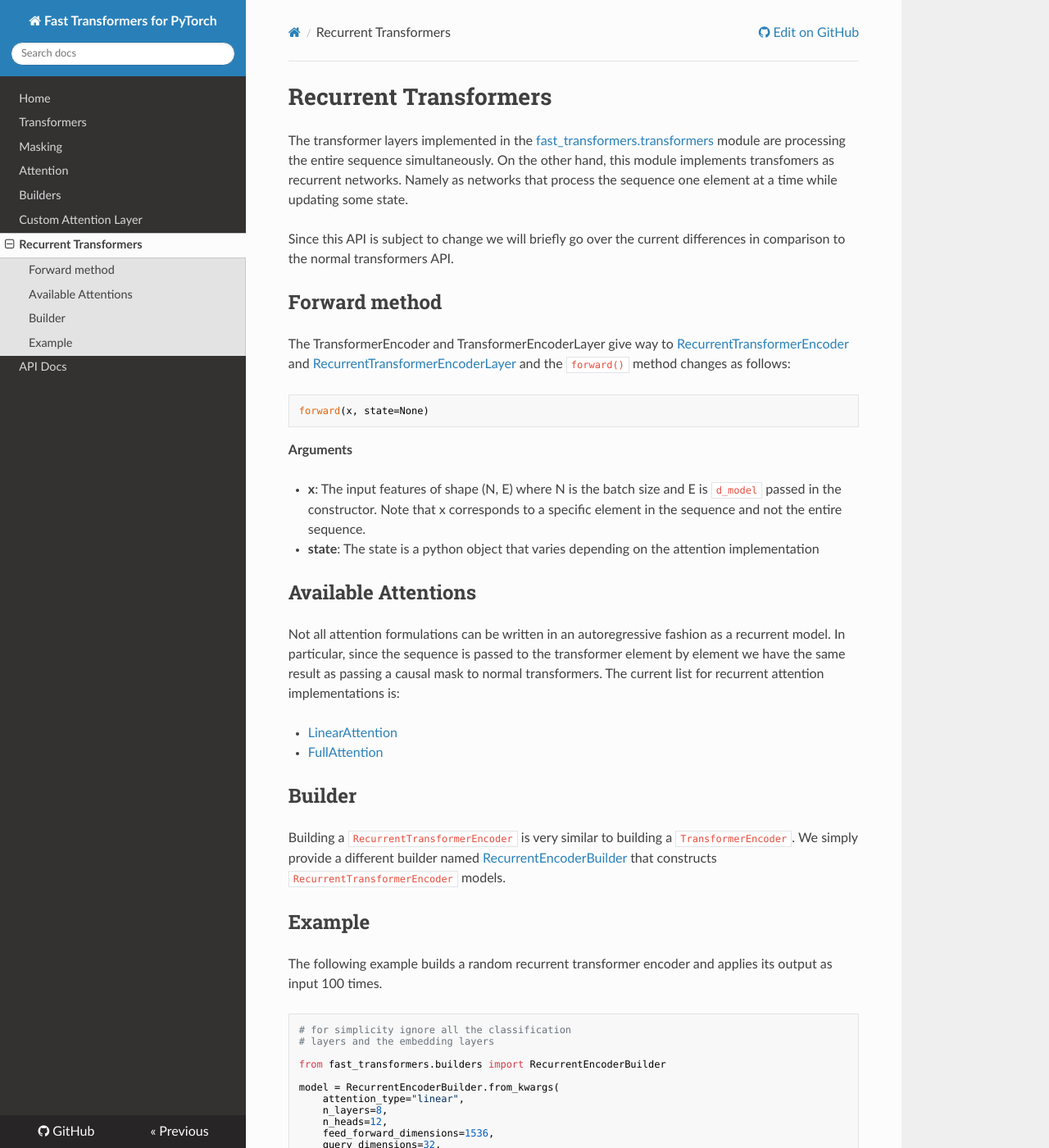
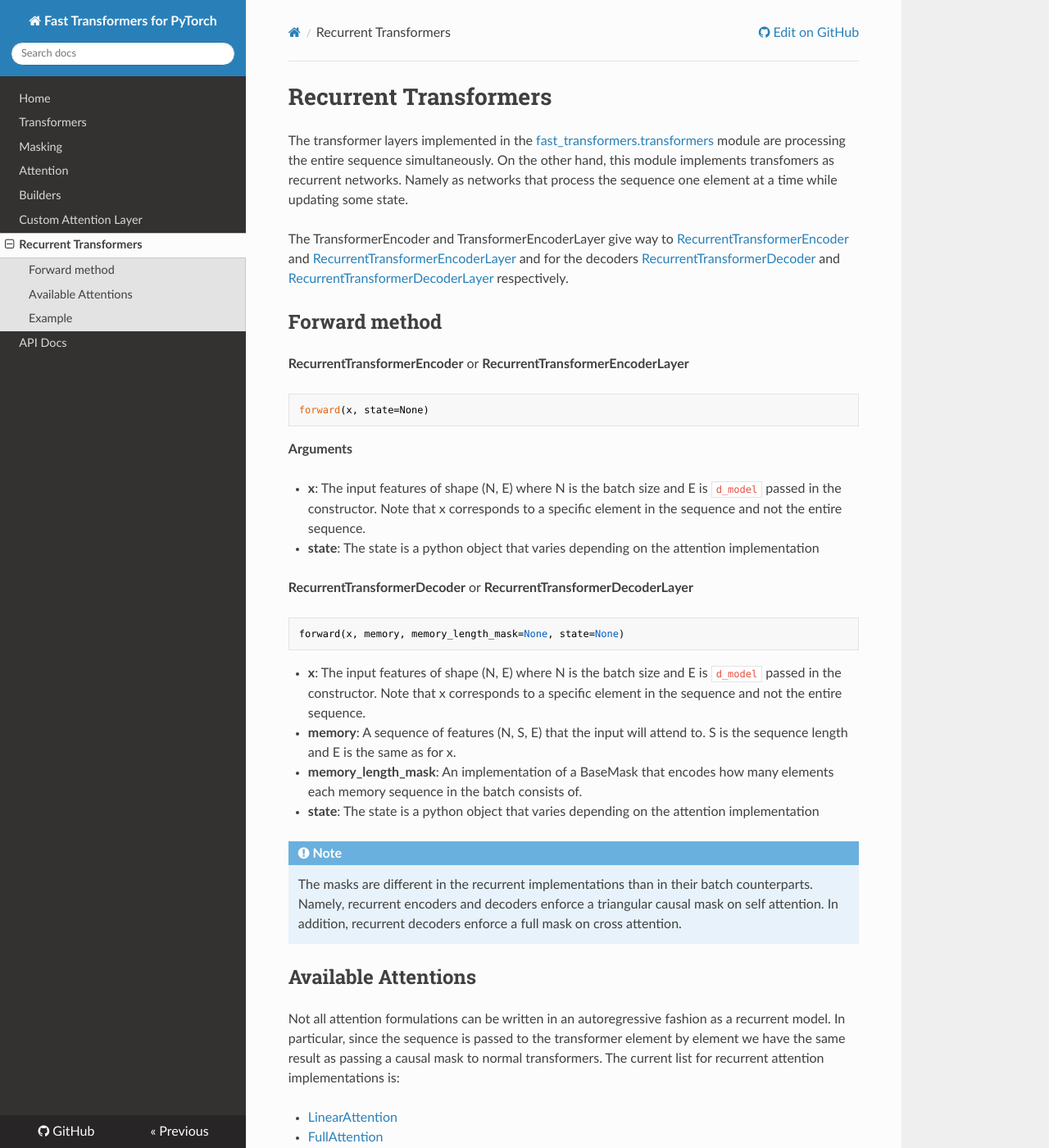
Before and after one commit to idiap/fast-transformers, an MkDocs documentation site: the page built from docs/recurrent_transformers.md, in a window 1280 px wide and 1400 px high. Shown: the whole window at 82% size. Built offline with MkDocs 1.6.1, drawn with Linux system fonts in a browser that asks for light colours; nearby versions of some CDN libraries.

Commit message:
Add the recurrent decoders in the docs

````diff
--- a/docs/recurrent_transformers.md
+++ b/docs/recurrent_transformers.md
@@ -6,15 +6,15 @@ module are processing the entire sequence simultaneously. On the other hand,
 this module implements transfomers as recurrent networks. Namely as networks
 that process the sequence one element at a time while updating some state.
 
-Since this API is subject to change we will briefly go over the current
-differences in comparison to the normal transformers API.
+The TransformerEncoder and TransformerEncoderLayer give way to
+[RecurrentTransformerEncoder][2] and [RecurrentTransformerEncoderLayer][3] and
+for the decoders [RecurrentTransformerDecoder][7] and
+[RecurrentTransformerDecoderLayer][8] respectively.
 
 Forward method
 --------------
 
-The TransformerEncoder and TransformerEncoderLayer give way to
-[RecurrentTransformerEncoder][2] and [RecurrentTransformerEncoderLayer][3] and
-the `forward()` method changes as follows:
+**RecurrentTransformerEncoder** or **RecurrentTransformerEncoderLayer**
 
 ```
 forward(x, state=None)
@@ -28,6 +28,31 @@ forward(x, state=None)
 * **state**: The state is a python object that varies depending on the
   attention implementation
 
+
+**RecurrentTransformerDecoder** or **RecurrentTransformerDecoderLayer**
+
+```
+forward(x, memory, memory_length_mask=None, state=None)
+```
+
+* **x**: The input features of shape (N, E) where N is the batch size and E is
+  `d_model` passed in the constructor. Note that x corresponds to a specific
+  element in the sequence and not the entire sequence.
+* **memory**: A sequence of features (N, S, E) that the input will attend
+  to. S is the sequence length and E is the same as for x.
+* **memory\_length\_mask**: An implementation of a BaseMask that encodes
+  how many elements each memory sequence in the batch consists of.
+* **state**: The state is a python object that varies depending on the
+  attention implementation
+
+<div class="admonition note">
+    <p class="admonition-title">Note</p>
+    <p>The masks are different in the recurrent implementations than in their
+    batch counterparts. Namely, recurrent encoders and decoders enforce a
+    triangular causal mask on self attention. In addition, recurrent decoders
+    enforce a full mask on cross attention.</p>
+</div>
+
 Available Attentions
 --------------------
 
@@ -38,14 +63,6 @@ transformers. The current list for recurrent attention implementations is:
 
 * [LinearAttention][4]
 * [FullAttention][5]
-
-Builder
--------
-
-Building a `RecurrentTransformerEncoder` is very similar to building a
-`TransformerEncoder`. We simply provide a different builder named
-[RecurrentEncoderBuilder][6] that constructs `RecurrentTransformerEncoder`
-models.
 
 Example
 -------
@@ -83,6 +100,8 @@ for i in range(100):
 [1]: /api_docs/fast_transformers/transformers.html
 [2]: /api_docs/fast_transformers/recurrent/transformers.html#fast_transformers.recurrent.transformers.RecurrentTransformerEncoder
 [3]: /api_docs/fast_transformers/recurrent/transformers.html#fast_transformers.recurrent.transformers.RecurrentTransformerEncoderLayer
-[4]: /api_docs/fast_transformers/recurrent/attention/linear_attention.html
-[5]: /api_docs/fast_transformers/recurrent/attention/full_attention.html
-[6]: /api_docs/fast_transformers/builders/recurrent_encoder_builder.html
+[4]: /api_docs/fast_transformers/recurrent/attention/self_attention/linear_attention.html
+[5]: /api_docs/fast_transformers/recurrent/attention/self_attention/full_attention.html
+[6]: /api_docs/fast_transformers/builders/transformer_builders.html
+[7]: /api_docs/fast_transformers/recurrent/transformers.html#fast_transformers.recurrent.transformers.RecurrentTransformerDecoder
+[8]: /api_docs/fast_transformers/recurrent/transformers.html#fast_transformers.recurrent.transformers.RecurrentTransformerDecoderLayer
````
